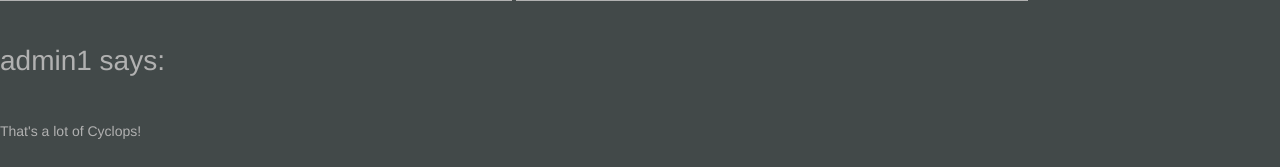
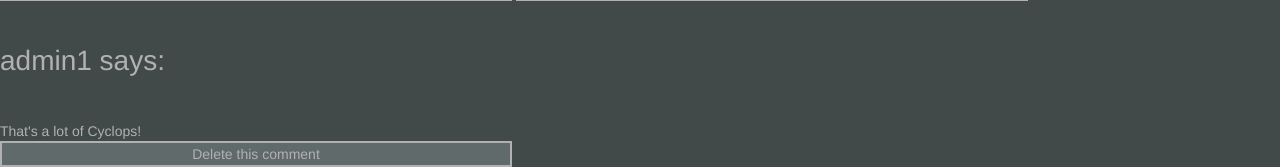
Before and after one commit to seanboyy/WebProject, a PHP site: page /deck-view.php?id=5 in a window 1280 px wide. Shown: the part 930-1097 px from the top of the page. Before the commit the page ends 1069 px from the top, so only its background shows below. Run offline with PHP 8.4, Linux system fonts and the light colour scheme; a user stored in the database is signed in; data comes from the database, SQL or seed files in the repository; some libraries are stand-ins or nearby versions; some web fonts are replaced.

Commit message:
card/deck comment deletion is work

```diff
--- a/card_comment_upload.php
+++ b/card_comment_upload.php
@@ -7,6 +7,7 @@
 	</head>
 	<body>
 		<?php
+			include "./redirect.php";
 			$servername = "127.0.0.1";
 			$username = "root";
 			$password = "";
@@ -59,8 +60,6 @@
 			{
 				$statusMessage = "No POST request received.";
 			}
-
-		include "./redirect.php";
 		?>
 	</body>
 </html>
--- a/card_comments.php
+++ b/card_comments.php
@@ -55,9 +55,10 @@
 					if ($_SESSION["isadmin"] == 1 || $comments[$i]["user_id"] == $_SESSION["userid"])
 					{
 						//Make a button to delete this comment
-						echo(	"<form action=\"card_comment_delete.php\" method=\"POST\">" .
-									"<input type=\"hidden\" name=\"comment-id\" value=\"" . $comments[$i]["comment_id"] . "\"/>" .
+						echo(	"<form action=\"comment_delete.php\" method=\"POST\">" .
+									"<input type=\"hidden\" name=\"comment_id\" value=\"" . $comments[$i]["comment_id"] . "\"/>" .
 									"<input type=\"hidden\" name=\"id\" value=\"" . $_GET["id"] . "\"/>" .
+									"<input type=\"hidden\" name=\"is_card\" value=\"1\">" .
 									"<input type=\"submit\" value=\"Delete this comment\"/>" .
 								"</form>"
 						);
--- a/deck_comments.php
+++ b/deck_comments.php
@@ -20,7 +20,7 @@
 		echo("Failed to connect to database.");
 	}
 	else{
-		if ($stmt = $conn->prepare("SELECT comment_text, user_id FROM `comments` WHERE post_id = ? AND is_card = 0"))
+		if ($stmt = $conn->prepare("SELECT * FROM `comments` WHERE post_id = ? AND is_card = 0"))
 		{
 			$stmt->bind_param("i", $_GET["id"]);
 			$stmt->execute();
@@ -37,7 +37,7 @@
 				while ($row = $res->fetch_assoc())
 				{
 					// Append a new associate array at the end of accounts
-					$comments[] = array("comment_text" => $row["comment_text"], "user_id" => $row["user_id"]);
+					$comments[] = array("comment_text" => $row["comment_text"], "user_id" => $row["user_id"], "comment_id" => $row["comment_id"]);
 				}
 
 				for($i = count($comments) - 1; $i >= 0; --$i)
@@ -49,12 +49,22 @@
 					{
 						$username = $usrnmQryRslt->fetch_assoc()["username"];
 					}
-					echo(
-						"<fieldset>" .
+					$comment = "<fieldset>" .
 							"<a href=./profile.php?id=" . $comments[$i]["user_id"] . "><p>" . $username . " says: </p></a>" .	// Create a link to the user profile
-							"<p>" . $comments[$i]["comment_text"] . "</p>" .	//This should just be whatever the comment text is
-						"</fieldset>"
-					);
+							"<p>" . $comments[$i]["comment_text"] . "</p>";	//This should just be whatever the comment text is
+					echo($comment);
+					if ($_SESSION["isadmin"] == 1 || $comments[$i]["user_id"] == $_SESSION["userid"])
+					{
+						//Make a button to delete this comment
+						echo(	"<form action=\"comment_delete.php\" method=\"POST\">" .
+									"<input type=\"hidden\" name=\"comment_id\" value=\"" . $comments[$i]["comment_id"] . "\"/>" .
+									"<input type=\"hidden\" name=\"id\" value=\"" . $_GET["id"] . "\"/>" .
+									"<input type=\"hidden\" name=\"is_card\" value=\"0\">" .
+									"<input type=\"submit\" value=\"Delete this comment\"/>" .
+								"</form>"
+						);
+					}
+					echo("</fieldset>");
 				}
 			}
 		}
```
Also changed, not shown: card-view.php (+6 -6 lines), comment_delete.php (renamed from card_comment_delete.php, +14 -4 lines).
